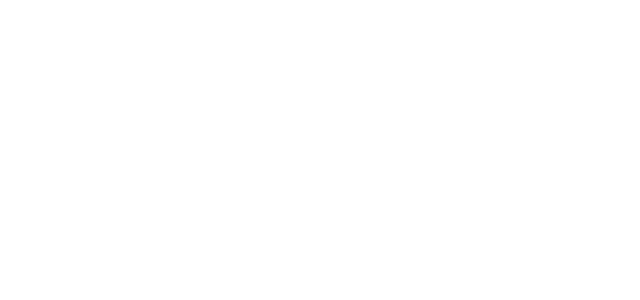
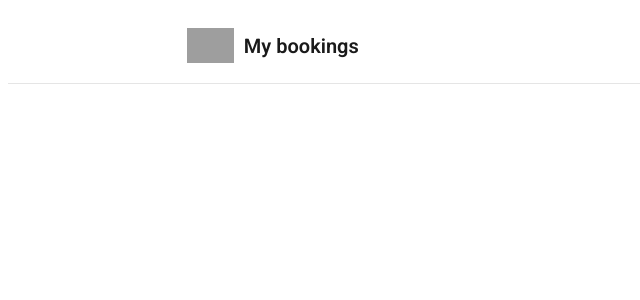
Before and after one commit to BiswayanMazumder/UrbanEase, a React (Vite) app in the folder frontend/urbanease/: page /bookings in a window 1280 px wide. Before the commit this address had no page. Shown: the top 300 px of the page, without its empty margins (0-640 px from the left). Built offline with nearby package versions, Linux system fonts and the light colour scheme; grey boxes are pictures that could not be loaded.

Commit message:
Booking Page creztion #1

```diff
--- a/frontend/urbanease/src/App.jsx
+++ b/frontend/urbanease/src/App.jsx
@@ -4,6 +4,7 @@
 import MenSalonAndSpa from "./pages/MenSalonPrime";
 import BathroomCleaning from "./pages/BathroomCleaning";
 import ViewCartPage from "./pages/ViewCartPage";
+import BookingPage from "./pages/BookingPage";
 
 function App() {
   return (
@@ -14,6 +15,7 @@
         <Route path="/salon-prime" element={<MenSalonAndSpa />} />
         <Route path="/bathroom-cleaning" element={<BathroomCleaning />} />
         <Route path="/checkout" element={<ViewCartPage />} />
+        <Route path="/bookings" element={<BookingPage />} />
       </Routes>
     </BrowserRouter>
   );
--- /dev/null
+++ b/frontend/urbanease/src/components/BookingPageTopBanner.jsx
@@ -0,0 +1,14 @@
+import React from 'react'
+import "../styles/ViewCart.css";
+const BookingTopBanner = () => {
+  return (
+    <div className='viewcart-top-banner'>
+      <div className="jdbjdbf">
+        <img src="https://www.urbancompany.com/img?bucket=urbanclap-prod&quality=90&format=auto/w_36,dpr_2,fl_progressive:steep,q_auto:low,f_auto,c_limit/images/growth/home-screen/1688650021762-cc2e3d.jpeg" alt="" height={"35px"} />
+        My bookings
+      </div>
+    </div>
+  )
+}
+
+export default BookingTopBanner
--- /dev/null
+++ b/frontend/urbanease/src/pages/BookingPage.jsx
@@ -0,0 +1,15 @@
+import React from 'react'
+import ViewCartComponent from '../components/ViewCartComponent'
+import ViewCartTopBanner from '../components/ViewCartTopBanner'
+import "../styles/ViewCart.css";
+import BookingTopBanner from '../components/BookingPageTopBanner';
+
+const BookingPage = () => {
+  return (
+    <div className='ehfbhnbfejfn'>
+      <BookingTopBanner />
+    </div>
+  )
+}
+
+export default BookingPage
```
